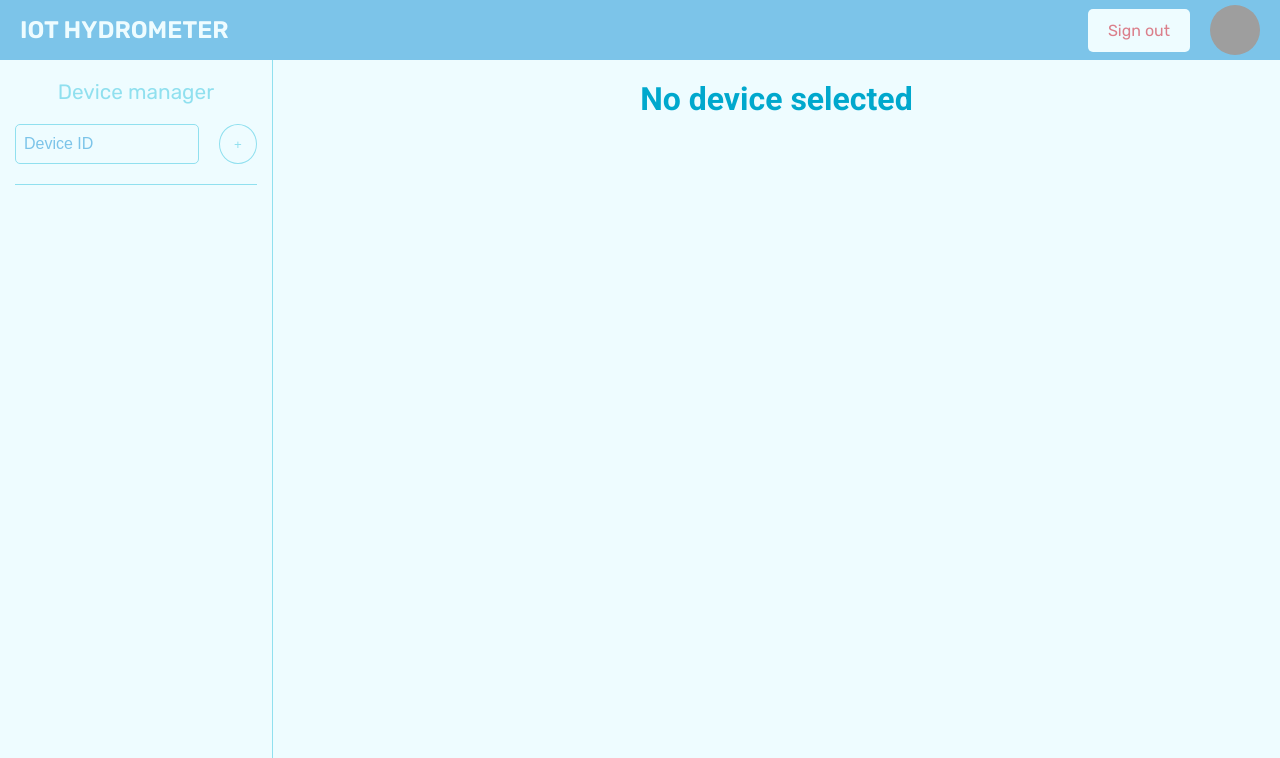
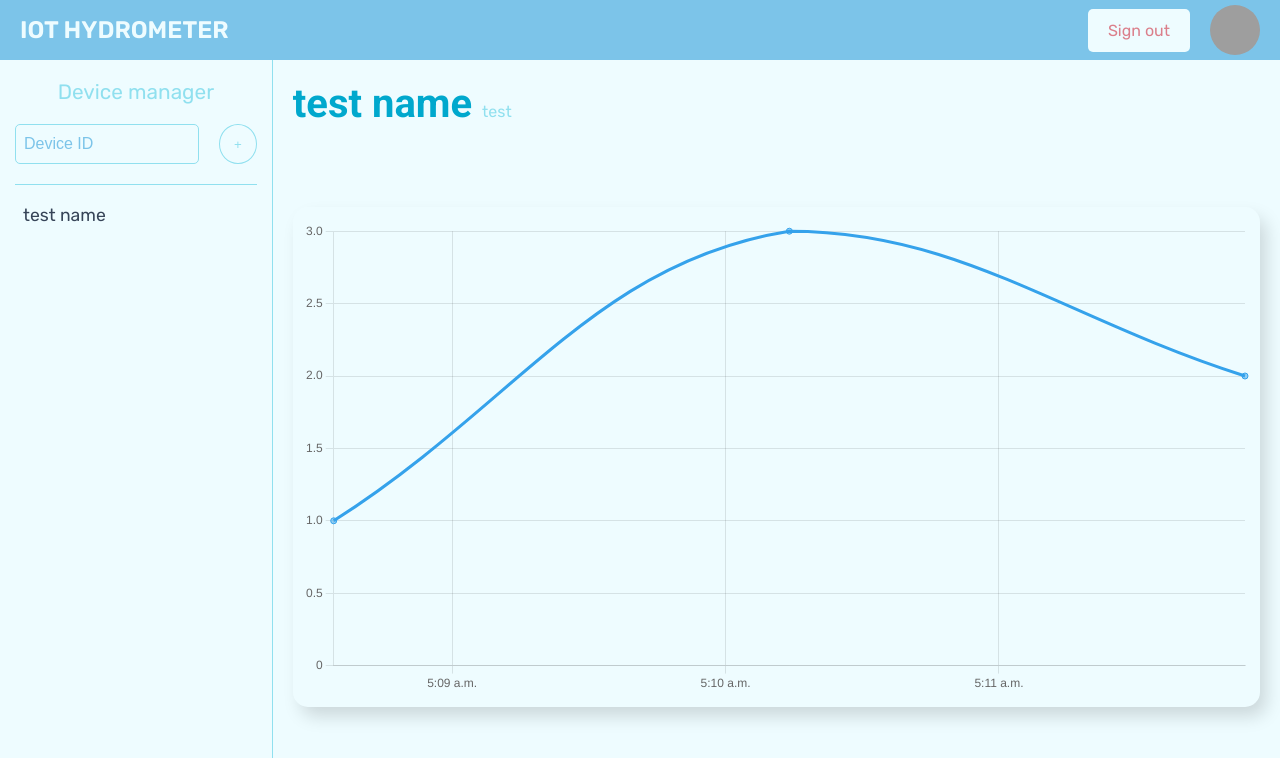
Before and after one commit to srikar-ayyala/Smart-HydroTracker, a React (Vite) app: page /dashboard in a window 1280 px wide. Shown: the top 758 px of the page. Built offline with nearby package versions, Linux system fonts and the light colour scheme; grey boxes are pictures that could not be loaded.

Commit message:
updating charts now with seperate charts for seperate devices, default data for unknown devices

```diff
--- a/package.json
+++ b/package.json
@@ -10,6 +10,8 @@
   },
   "dependencies": {
     "chart.js": "^4.2.1",
+    "chartjs-adapter-date-fns": "^3.0.0",
+    "date-fns": "^2.29.3",
     "react": "^18.2.0",
     "react-chartjs-2": "^5.2.0",
     "react-dom": "^18.2.0",
--- a/src/pages/dashboard/Dashboard.jsx
+++ b/src/pages/dashboard/Dashboard.jsx
@@ -5,10 +5,21 @@ import Body from "./components/body/Body";
 import NavBarDash from "./components/navBarDash/NavBarDash";
 import './dashboard.css'
 
+let allData = {
+    'test': {
+        dataX: [Date.now(), Date.now()+100000, Date.now()+200000],
+        dataY: [1, 3, 2],
+    },
+}
+
 export default function Dashboard() {
 
-    const [deviceList, setDeviceList] = useState([]);
-    const [currDevice, setCurrDevice] = useState(null);
+    const [deviceList, setDeviceList] = useState([{
+        deviceID: 'test',
+        deviceName: 'test name',
+        key: 1234,
+    }]);
+    const [currDevice, setCurrDevice] = useState(1234);
 
     function handleAddDevice(deviceInput) {
         if(deviceInput === '') return;
@@ -32,11 +43,14 @@ export default function Dashboard() {
     }
 
     function changeDeviceName(deviceKey, newName) {
-        // console.log(newName);
         setDeviceList(prevList => prevList.map(preItem => ({
             ...preItem,
             deviceName: preItem.key===deviceKey? newName: preItem.deviceName,
         })))
+    }
+
+    function getCurrDeviceItem() {
+        return deviceList.find(x => x.key === currDevice);
     }
 
     return <div className="dashboard-page">
@@ -52,7 +66,8 @@ export default function Dashboard() {
             {
                 currDevice?
                 <Body
-                deviceItem={deviceList.find(x => x.key === currDevice)}
+                deviceItem={getCurrDeviceItem()}
+                data = {allData[getCurrDeviceItem().deviceID]}
                 />
                 : <div className="body"><h1>No device selected</h1></div>
             }
--- a/src/pages/dashboard/components/body/Body.jsx
+++ b/src/pages/dashboard/components/body/Body.jsx
@@ -1,60 +1,24 @@
 import './body.css'
-import labels from './data';
-import {
-    Chart as ChartJS,
-    CategoryScale,
-    LinearScale,
-    PointElement,
-    LineElement,
-    Title,
-    Tooltip,
-    Legend,
-} from 'chart.js';
-import { Line } from 'react-chartjs-2';
+import Chart from './chart'
 
-ChartJS.register(
-  CategoryScale,
-  LinearScale,
-  PointElement,
-  LineElement,
-  Title,
-  Tooltip,
-  Legend
-);
-
-export const options = {
-  responsive: true,
-  plugins: {
-    legend: {
-      position: 'top',
-    },
-    title: {
-      display: true,
-      text: "Water level in the past week",
-    }
-  },
-  tension: 0.2,
-};
-export const data = {
-  labels,
-  datasets: [
-    {
-      label: 'Dataset 1',
-      data: labels,
-      borderColor: 'rgb(53, 162, 235)',
-      backgroundColor: 'rgba(53, 162, 235, 0.5)',
-    },
-  ],
+const defaultData = {
+  dataX: [Date.now(), Date.now()+100000, Date.now()+200000, Date.now()+300000, Date.now()+400000, Date.now()+500000, Date.now()+600000, Date.now()+700000, Date.now()+800000, Date.now()+900000],
+  dataY: [5, 2.0, 5, 2.0, 5, 2.0, 5, 2.0, 5, 2.0],
 };
 
 export default function Body(props) {
+  console.log(props.data);
   return <div className="body">
     <div className="device-info-display">
       <h1>{props.deviceItem.deviceName}</h1>
       <p>{props.deviceItem.deviceID}</p>
     </div>
     <div className="chart-box">
-      <Line options={options} data={data} className='graph'/>
+      {
+        (props.data && props.data.dataX && props.data.dataY)?
+        <Chart dataX={props.data.dataX} dataY={props.data.dataY}/>:
+        <Chart dataX={defaultData.dataX} dataY={defaultData.dataY}/>
+      }
     </div>
   </div>
 }
--- a/src/pages/dashboard/components/body/body.css
+++ b/src/pages/dashboard/components/body/body.css
@@ -4,7 +4,6 @@
     padding-inline: 20px;
     display: flex;
     flex-direction: column;
-    /* justify-content: center; */
     align-items: center;
 }
 
--- /dev/null
+++ b/src/pages/dashboard/components/body/chart.jsx
@@ -0,0 +1,47 @@
+import {
+    Chart as ChartJS,
+    LineElement,
+    TimeScale,
+    LinearScale,
+    PointElement,
+    Tooltip
+} from 'chart.js'
+import 'chartjs-adapter-date-fns'
+import {Line} from 'react-chartjs-2'
+
+ChartJS.register(
+    LineElement,
+    TimeScale,
+    LinearScale,
+    PointElement,
+    Tooltip
+)
+
+export default function Chart(props) {
+    const data = {
+        labels: props.dataX,
+        datasets: [
+            {
+                label: 'Water level (cm)',
+                data: props.dataY,
+                borderColor: 'rgb(53, 162, 235)',
+                backgroundColor: 'rgba(53, 162, 235, 0.5)',
+                tension: 0.4,
+            }
+        ]
+    }
+    const options = {
+        scales: {
+            x: {
+                type: 'time',
+                time: {
+                    unit: 'minute'
+                }
+            },
+            y: {
+                beginAtZero: true
+            }
+        }
+    }
+    return <Line data={data} options={options}></Line>
+}
```
Also changed, not shown: 1 other file (tests, documents, lock files or other folders).
